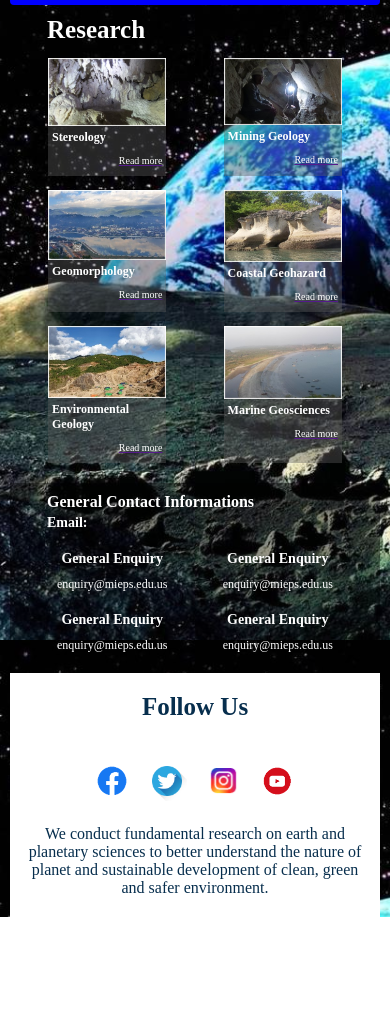
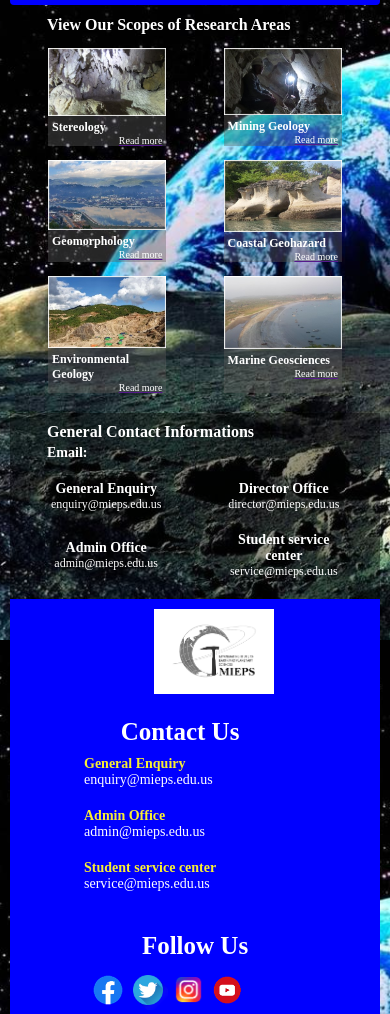
Before and after one commit to Htet-arkar915/newmieps, a plain HTML site: page pages/mission.html in a window 390 px wide. Shown: the part 204-1218 px from the top of the page. Before the commit the page ends 1121 px from the top, so only its background shows below. Drawn offline with Linux system fonts and the light colour scheme.

Commit message:
update footer

```diff
--- a/css/styles.css
+++ b/css/styles.css
@@ -362,15 +362,22 @@ body {
 .footer {
   width: 100%;
   /* background-color: #072e4d; */
-  background-color: #fff;
+  background-color: blue;
   margin: 0 auto;
+  display: flex;
+  text-align: center;
+
+  justify-content: space-between;
+}
+.footer img {
+  margin-left: 10%;
 }
 .footer h3 {
   padding-top: 20px;
-  color: #072e4d;
+  color: #fff;
   font-size: 25px;
 }
-.footer ul {
+/* .footer ul {
   display: flex;
   flex-wrap: wrap;
   justify-content: space-around;
@@ -380,16 +387,47 @@ body {
   padding-top: 40px;
   width: 30%;
   margin: 0 auto;
+} */
+.footer .follow {
+  margin-right: 10%;
+  text-align: start;
+}
+.footer .follow ul {
+  margin-top: 20px;
+  display: flex;
+  list-style: none;
+  margin-left: 20px;
+}
+.footer .footer-content {
+  display: flex;
+  justify-content: space-between;
+}
+.footer-content ul {
+  margin-top: 20px;
+  margin-left: 20px;
+  list-style: none;
+}
+.footer-content ul li {
+  text-align: start;
+}
+.footer-content h3 {
+  margin-right: 30px;
+}
+.footer-content ul li h5 {
+  font-size: 14px;
+  color: #f9ef34;
 }
 .footer ul li img {
   width: 40px;
 }
 .footer p {
-  color: #072e4d;
-  padding-top: 20px;
+  color: #fff;
+  text-align: start;
   padding-bottom: 20px;
-  width: 90%;
-  margin: 0 auto;
+  font-size: 14px;
+}
+.footer h5 {
+  color: #fff;
 }
 
 /*For About Page*/
@@ -558,10 +596,10 @@ body {
   text-align: start;
   color: #fff;
 }
-.our-mission h2,
+/* .our-mission h2,
 p {
   margin: 10px;
-}
+} */
 .our-mission p {
   font-size: 15px;
 }
@@ -728,6 +766,9 @@ p {
   .third-content ul li p {
     font-size: 10px;
   }
+  .third-content h4 {
+    font-size: 16px;
+  }
   .footer ul {
     width: 60%;
   }
@@ -859,4 +900,79 @@ p {
     justify-content: center;
     align-items: center;
   }
+  .footer {
+    width: 100%;
+    /* background-color: #072e4d; */
+    background-color: blue;
+    margin: 0 auto;
+    display: block;
+    text-align: center;
+    justify-content: center;
+  }
+  .footer img {
+    margin-left: 10%;
+    margin-top: 10px;
+  }
+  .footer h3 {
+    padding-top: 20px;
+    color: #fff;
+    font-size: 25px;
+  }
+  /* .footer ul {
+    display: flex;
+    flex-wrap: wrap;
+    justify-content: space-around;
+    list-style: none;
+    padding: 0;
+    margin: 0;
+    padding-top: 40px;
+    width: 30%;
+    margin: 0 auto;
+  } */
+  .footer .follow {
+    margin-right: 0%;
+    text-align: center;
+    margin: 0 auto;
+    justify-content: center;
+  }
+  .footer .follow ul {
+    margin-top: 20px;
+    display: flex;
+    list-style: none;
+    margin-left: 0px;
+    margin: 0 auto;
+  }
+  .footer .footer-content {
+    display: block;
+    justify-content: space-between;
+  }
+  .footer .footer-content ul {
+    margin-top: 20px;
+    margin-left: 20px;
+    list-style: none;
+    margin: 0 auto;
+  }
+  .footer-content ul li {
+    text-align: start;
+  }
+  .footer-content h3 {
+    margin-right: 30px;
+    margin-bottom: 10px;
+  }
+  .footer-content ul li h5 {
+    font-size: 14px;
+    color: #f9ef34;
+  }
+  .footer ul li img {
+    width: 40px;
+  }
+  .footer p {
+    color: #fff;
+    text-align: start;
+    padding-bottom: 20px;
+    font-size: 14px;
+  }
+  .footer h5 {
+    color: #fff;
+  }
 }
--- a/pages/mission.html
+++ b/pages/mission.html
@@ -31,7 +31,7 @@
       </div>
 
       <div class="third-content">
-        <h4>Research</h4>
+        <h4>View Our Scopes of Research Areas</h4>
         <ul>
           <li>
             <img src="/img/1.jpg" alt="" />
@@ -76,21 +76,40 @@
               <p>enquiry@mieps.edu.us</p>
             </li>
             <li>
-              <h5>General Enquiry</h5>
-              <p>enquiry@mieps.edu.us</p>
+              <h5>Director Office</h5>
+              <p>director@mieps.edu.us</p>
             </li>
+            <li>
+              <h5>Admin Office</h5>
+              <p>admin@mieps.edu.us</p>
+            </li>
+            <li>
+              <h5>Student service center</h5>
+              <p>service@mieps.edu.us</p>
+            </li>
+          </ul>
+        </div>
+      </div>
+      <div class="footer">
+        <img src="/img/black-logo.png" alt="" style="width: 120px" />
+        <div class="footer-content">
+          <h3>Contact Us</h3>
+          <ul>
             <li>
               <h5>General Enquiry</h5>
               <p>enquiry@mieps.edu.us</p>
             </li>
             <li>
-              <h5>General Enquiry</h5>
-              <p>enquiry@mieps.edu.us</p>
+              <h5>Admin Office</h5>
+              <p>admin@mieps.edu.us</p>
+            </li>
+            <li>
+              <h5>Student service center</h5>
+              <p>service@mieps.edu.us</p>
             </li>
           </ul>
         </div>
-      </div>
-      <div class="footer">
+        <div class="follow">
           <h3>Follow Us</h3>
           <ul>
             <li>
@@ -106,11 +125,7 @@
               <a href=""><img src="/img/youtube.png" alt="" /></a>
             </li>
           </ul>
-        <p>
-          We conduct fundamental research on earth and planetary sciences to
-          better understand the nature of planet and sustainable development of
-          clean, green and safer environment.
-        </p>
+        </div>
       </div>
     </div>
     <script src="/js/common.js"></script>
```
Also changed, not shown: index.html (+26 -11 lines), pages/about.html (+26 -11 lines), pages/admission.html (+26 -11 lines), pages/education.html (+26 -11 lines), img/black-logo.png (added). Lines whose indentation alone changed are shown as unchanged.
